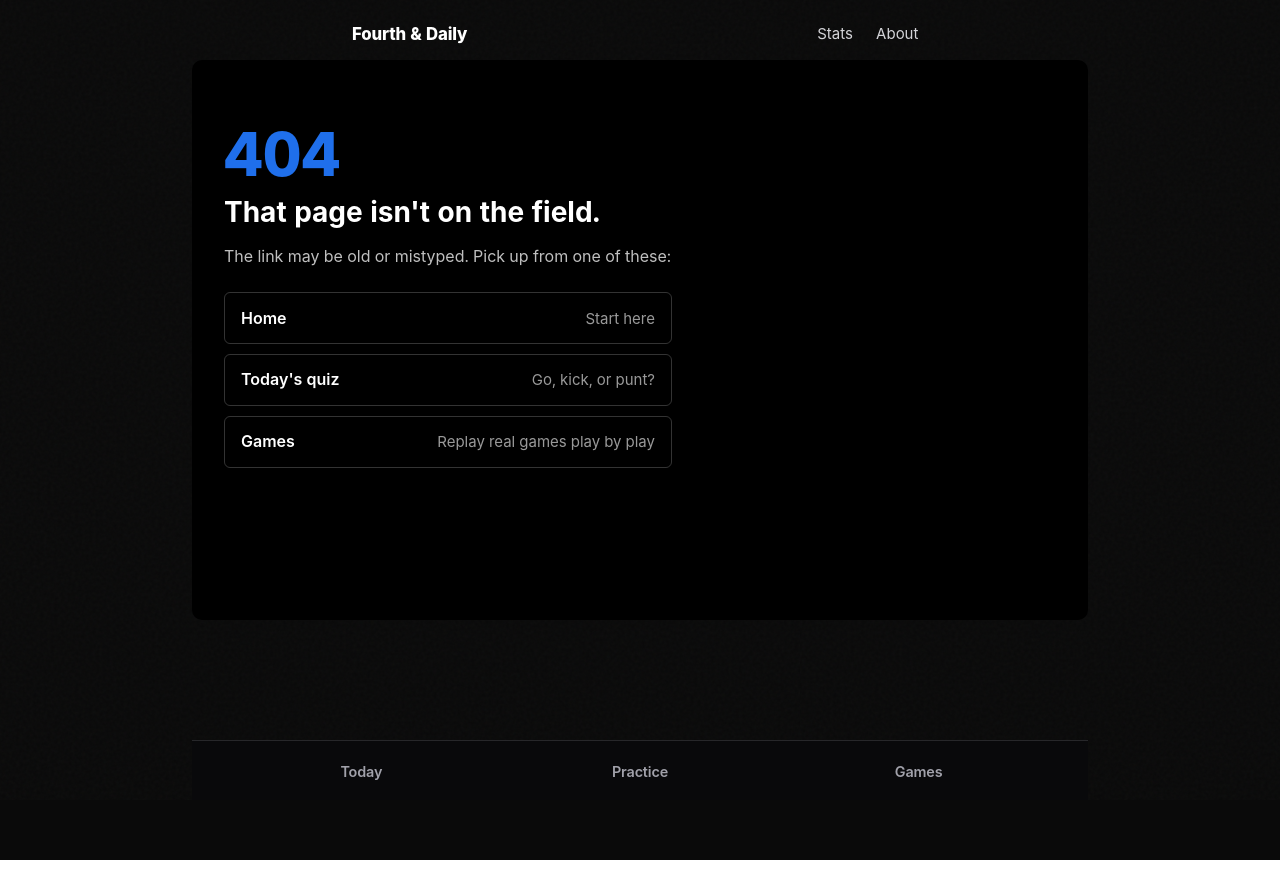
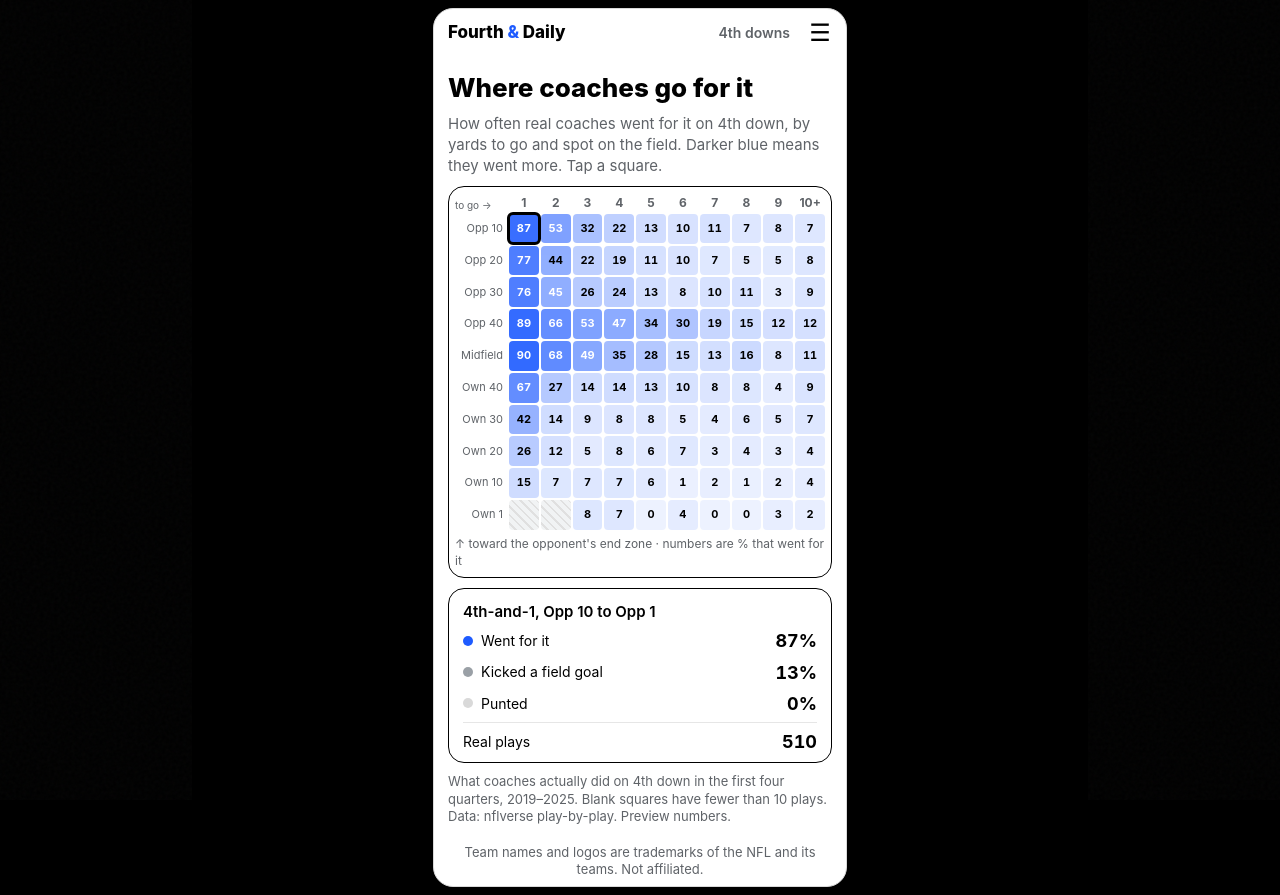
Before and after one commit to nmpy7knjd8-code/nfl-analytics-simulator, a Next.js app in the folder frontend/: page /heatmap in a window 1280 px wide. Before the commit this address had no page. Before the commit the page ends 860 px from the top, so only its background shows below. Built offline with nearby package versions, Linux system fonts and the light colour scheme.

Commit message:
D6 heat map (/heatmap): coaches' real go-rates, gorates/v1; local preview data until Data Builders ships gorates.json

```diff
--- a/frontend/app/globals.css
+++ b/frontend/app/globals.css
@@ -1788,3 +1788,16 @@ body { font-variant-numeric: tabular-nums; }
 .era-dot{width:10px;height:10px;border-radius:50%;background:#000;flex:none}
 .era-all{border-top:1px solid #e6e6e6;padding-top:6px}
 .cal-axes{display:flex;justify-content:space-between;font-size:13px;color:#5f6368;padding:0 6px}
+
+/* —— D6 heat map (coaches' real go-rates) —— */
+.hm-card{padding:8px 6px}
+.hm-grid{display:grid;grid-template-columns:52px repeat(10,minmax(0,1fr));gap:2px}
+.hm-row{display:contents}
+.hm-corner{font-size:10px;color:var(--sg-g);align-self:end;text-align:left}
+.hm-colh{font-size:12px;font-weight:700;color:var(--sg-g);text-align:center}
+.hm-rowh{font-size:11px;color:var(--sg-g);display:flex;align-items:center;justify-content:flex-end;padding-right:4px;white-space:nowrap}
+.hm-cell{aspect-ratio:1;min-height:28px;border:0;border-radius:4px;font:inherit;font-size:11px;font-weight:700;padding:0;cursor:pointer;font-variant-numeric:tabular-nums}
+.hm-cell.is-few{background:repeating-linear-gradient(45deg,#f1f3f4 0 4px,#e0e0e0 4px 6px)}
+.hm-cell.is-on{outline:3px solid #000;outline-offset:-1px}
+.hm-axis{font-size:12px;color:var(--sg-g);margin-top:6px;text-align:left}
+.oh-empty{margin:12px 0;color:var(--sg-g);font-size:15px}
--- /dev/null
+++ b/frontend/app/heatmap/page.tsx
@@ -0,0 +1,11 @@
+import { HeatMap } from "../../components/HeatMap";
+
+export const metadata = { title: "Where coaches go for it · Fourth & Daily" };
+
+export default function HeatMapPage() {
+  return (
+    <main id="main">
+      <HeatMap />
+    </main>
+  );
+}
--- a/frontend/components/AppNav.tsx
+++ b/frontend/components/AppNav.tsx
@@ -19,7 +19,7 @@ const TABS = ALL_TABS.filter((t) => CHECKER_ENABLED || t.href !== "/fourth-down/
  * "/coaches" and anything under "/team/", "/coaches/" or "/card/". */
 function useGameRoute(): boolean {
   // Lists live inside the function: lib/routeChrome.test.ts reads this body for each route.
-  const GAME_EXACT = new Set(["/", "/daily", "/practice", "/endless", "/feed", "/kicks", "/about", "/daily/stats", "/era", "/calibration"]);
+  const GAME_EXACT = new Set(["/", "/daily", "/practice", "/endless", "/feed", "/kicks", "/about", "/daily/stats", "/era", "/calibration", "/heatmap"]);
   const GAME_PREFIX = ["/team/", "/coaches/", "/card/"];
   const p = (usePathname() || "/").replace(/\/+$/, "") || "/";
   return GAME_EXACT.has(p) || p === "/coaches" || GAME_PREFIX.some((x) => p.startsWith(x));
--- /dev/null
+++ b/frontend/components/HeatMap.tsx
@@ -0,0 +1,76 @@
+"use client";
+
+import { useState } from "react";
+import { goRates, kickTooFar, kickPartlyTooFar, pct, spotLabel, type GoBand } from "../lib/goRates";
+import { Header, Trademark } from "./SimpleGame";
+
+const bandName = (b: GoBand) => `${spotLabel(b.max)} to ${spotLabel(b.min)}`;
+const shade = (r: number) => `rgba(30, 91, 255, ${0.08 + 0.92 * r})`;
+
+export function HeatMap() {
+  const f = goRates;
+  const [sel, setSel] = useState<[number, number]>([0, 0]);
+  const [row, col] = sel;
+  const [n, went, fg, punt] = f.cells[row][col];
+  const band = f.bands[col];
+  const togo = f.distances[row];
+  const few = n < f.minPlays;
+
+  return (
+    <div className="sg-app kb">
+      <Header right="4th downs" />
+      <h1 className="kb-h1">Where coaches go for it</h1>
+      <p className="kb-lede">How often real coaches went for it on 4th down, by yards to go and spot on the field. Darker blue means they went more. Tap a square.</p>
+
+      <section className="kb-hero hm-card">
+        <div className="hm-grid" role="grid" aria-label="Go-for-it rate by spot and yards to go">
+          <div className="hm-corner" aria-hidden="true">to go →</div>
+          {f.distances.map((d) => <div key={d} className="hm-colh" aria-hidden="true">{d === 10 ? "10+" : d}</div>)}
+          {f.bands.map((b, c) => (
+            <div key={c} role="row" className="hm-row">
+              <div className="hm-rowh">{spotLabel(b.max)}</div>
+              {f.distances.map((d, r) => {
+                const [cn, cw] = f.cells[r][c];
+                const rate = cn ? cw / cn : 0;
+                const on = r === row && c === col;
+                return (
+                  <button
+                    key={d} type="button" role="gridcell"
+                    className={`hm-cell${cn < f.minPlays ? " is-few" : ""}${on ? " is-on" : ""}`}
+                    style={cn < f.minPlays ? undefined : { background: shade(rate), color: rate > 0.45 ? "#fff" : "#000" }}
+                    aria-label={`4th and ${d === 10 ? "10 or more" : d}, ${bandName(b)}: went for it ${pct(cw, cn)}% of ${cn} plays`}
+                    onClick={() => setSel([r, c])}
+                  >
+                    {cn < f.minPlays ? "" : pct(cw, cn)}
+                  </button>
+                );
+              })}
+            </div>
+          ))}
+        </div>
+        <div className="hm-axis">↑ toward the opponent&apos;s end zone · numbers are % that went for it</div>
+      </section>
+
+      <section className="kb-hero ch-pick" aria-live="polite">
+        <div className="era-pick-h">4th-and-{togo === 10 ? "10+" : togo}, {bandName(band)}</div>
+        {few ? (
+          <p className="oh-empty">Only {n} real plays here, too few to show a rate.</p>
+        ) : (
+          <ul className="era-rows">
+            <li><span className="era-dot" style={{ background: "#1E5BFF" }} />Went for it<strong>{pct(went, n)}%</strong></li>
+            <li><span className="era-dot" style={{ background: "#9aa0a6" }} />{kickTooFar(f, band) ? "Kick (too far to kick)" : "Kicked a field goal"}<strong>{kickTooFar(f, band) ? "—" : `${pct(fg, n)}%`}</strong></li>
+            <li><span className="era-dot" style={{ background: "#d9d9d9" }} />Punted<strong>{pct(punt, n)}%</strong></li>
+            <li className="era-all">Real plays<strong>{n.toLocaleString()}</strong></li>
+          </ul>
+        )}
+        {kickPartlyTooFar(f, band) ? <p className="kb-note">Kicks stop at {f.maxFgYards} yards, so from the back of this stretch a kick is too far.</p> : null}
+      </section>
+
+      <p className="kb-note">
+        What coaches actually did on 4th down in the first four quarters, {f.seasons[0]}–{f.seasons[1]}. Blank squares have fewer than {f.minPlays} plays.
+        Data: nflverse play-by-play.{f.stub ? " Preview numbers." : ""}
+      </p>
+      <Trademark />
+    </div>
+  );
+}
--- /dev/null
+++ b/frontend/lib/goRates.ts
@@ -0,0 +1,33 @@
+import raw from "./site/gorates.json";
+
+/** [plays, went for it (run/pass), field goals, punts] for one cell. */
+export type GoCell = [plays: number, went: number, fieldGoals: number, punts: number];
+export type GoBand = { min: number; max: number };
+/** gorates/v1: regulation 4th downs; rows = yards to go (distances), columns = yardline_100 bands. */
+export type GoRatesFile = {
+  schema: "gorates/v1"; stub?: boolean; source: string; builtAt: string; seasons: number[];
+  minPlays: number; maxFgYards: 64; distances: number[]; bands: GoBand[]; cells: GoCell[][];
+};
+
+export const goRates = raw as unknown as GoRatesFile;
+export const FG_SNAP_YARDS = 18;
+
+/** Kick is too far for the whole band when even its closest spot would be past 64 yards. */
+export const kickTooFar = (f: GoRatesFile, b: GoBand) => b.min + FG_SNAP_YARDS > f.maxFgYards;
+/** Kick is too far for part of the band. */
+export const kickPartlyTooFar = (f: GoRatesFile, b: GoBand) => !kickTooFar(f, b) && b.max + FG_SNAP_YARDS > f.maxFgYards;
+
+export function cellAt(f: GoRatesFile, togo: number, yardline100: number): { cell: GoCell; band: GoBand; row: number; col: number } | null {
+  const row = f.distances.indexOf(Math.min(Math.max(togo, 1), f.distances[f.distances.length - 1]));
+  const col = f.bands.findIndex((b) => yardline100 >= b.min && yardline100 <= b.max);
+  if (row < 0 || col < 0) return null;
+  return { cell: f.cells[row][col], band: f.bands[col], row, col };
+}
+
+export const pct = (n: number, d: number) => (d ? Math.round((100 * n) / d) : 0);
+
+/** "Own 25", "Midfield", "Opp 30" for a yardline_100 value. */
+export function spotLabel(y: number): string {
+  if (y === 50) return "Midfield";
+  return y > 50 ? `Own ${100 - y}` : `Opp ${y}`;
+}
--- a/frontend/package.json
+++ b/frontend/package.json
@@ -9,7 +9,7 @@
     "build:pages": "tsx scripts/check-daily-schedule.ts && tsx scripts/snapshot-daily.ts && NFL_SIM_STATIC_EXPORT=1 next build",
     "start": "next start",
     "typecheck": "tsc -p tsconfig.json --noEmit && tsc -p tsconfig.contracts.json --noEmit",
-    "test": "node --import tsx --test contracts/contracts.test.ts lib/quiz.test.ts lib/winProbability.test.ts lib/daily.test.ts lib/gameFacts.test.ts lib/clock.test.ts lib/fixtures.fg.test.ts lib/gameFileV2.test.ts lib/closeCall.test.ts lib/features.test.ts lib/teamColors.test.ts lib/teamLogos.test.ts lib/revealRow.test.ts lib/cssSanity.test.ts lib/penaltyText.test.ts lib/simpleGame.test.ts lib/endless.test.ts lib/resultPill.test.ts lib/dailySnapshot.test.ts lib/dailySchedule.test.ts lib/playFeed.test.ts lib/gamePicker.test.ts lib/fgRates.test.ts lib/routeChrome.test.ts lib/modelLimits.test.ts lib/teamRedzone.test.ts lib/era.test.ts lib/calib.test.ts",
+    "test": "node --import tsx --test contracts/contracts.test.ts lib/quiz.test.ts lib/winProbability.test.ts lib/daily.test.ts lib/gameFacts.test.ts lib/clock.test.ts lib/fixtures.fg.test.ts lib/gameFileV2.test.ts lib/closeCall.test.ts lib/features.test.ts lib/teamColors.test.ts lib/teamLogos.test.ts lib/revealRow.test.ts lib/cssSanity.test.ts lib/penaltyText.test.ts lib/simpleGame.test.ts lib/endless.test.ts lib/resultPill.test.ts lib/dailySnapshot.test.ts lib/dailySchedule.test.ts lib/playFeed.test.ts lib/gamePicker.test.ts lib/fgRates.test.ts lib/routeChrome.test.ts lib/goRates.test.ts lib/modelLimits.test.ts lib/teamRedzone.test.ts lib/era.test.ts lib/calib.test.ts",
     "test:all": "npm test && npm run typecheck"
   },
   "dependencies": {
```
Also changed, not shown: frontend/lib/site/gorates.json (added, +1 -0 lines), 5 other files (tests, documents, lock files or other folders).
